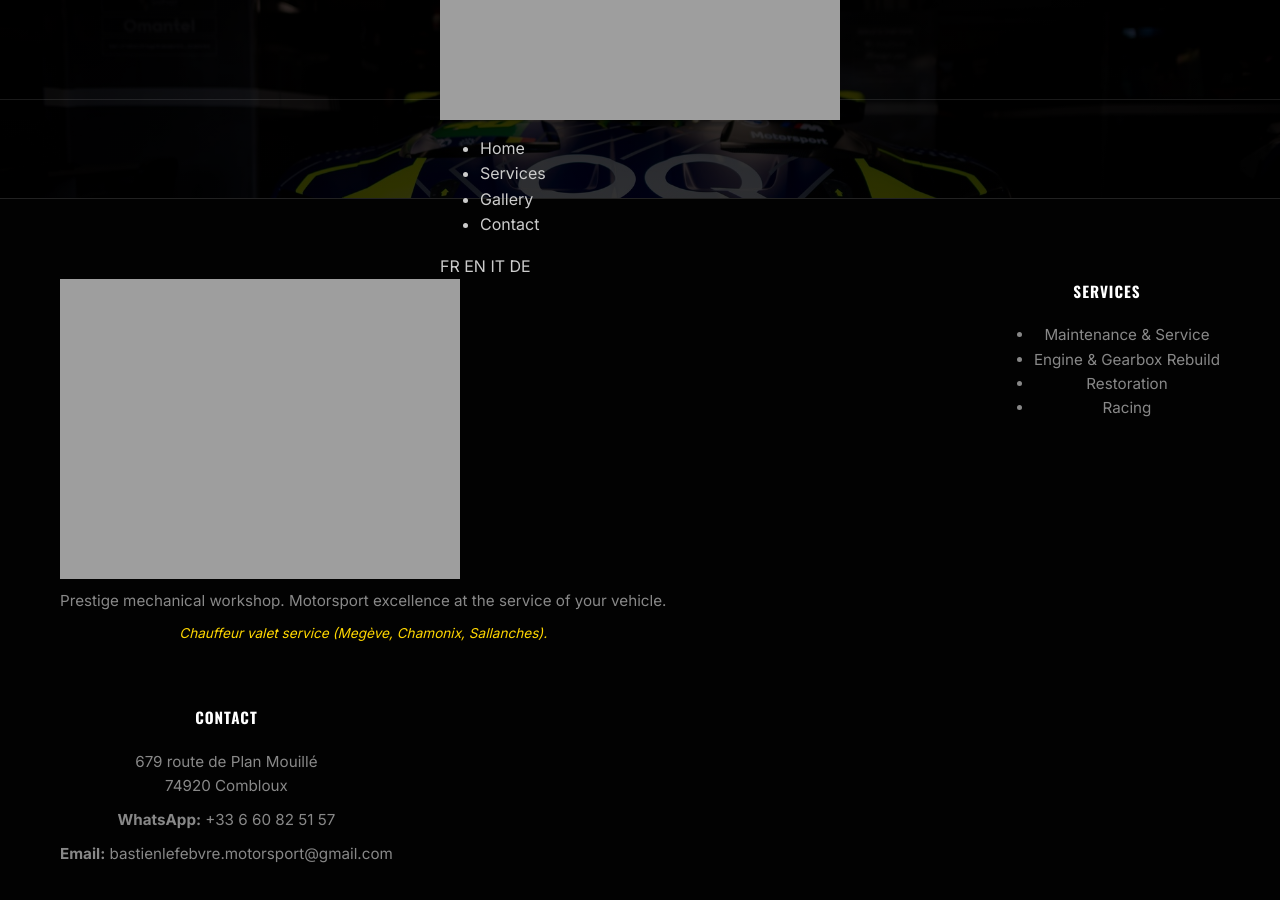
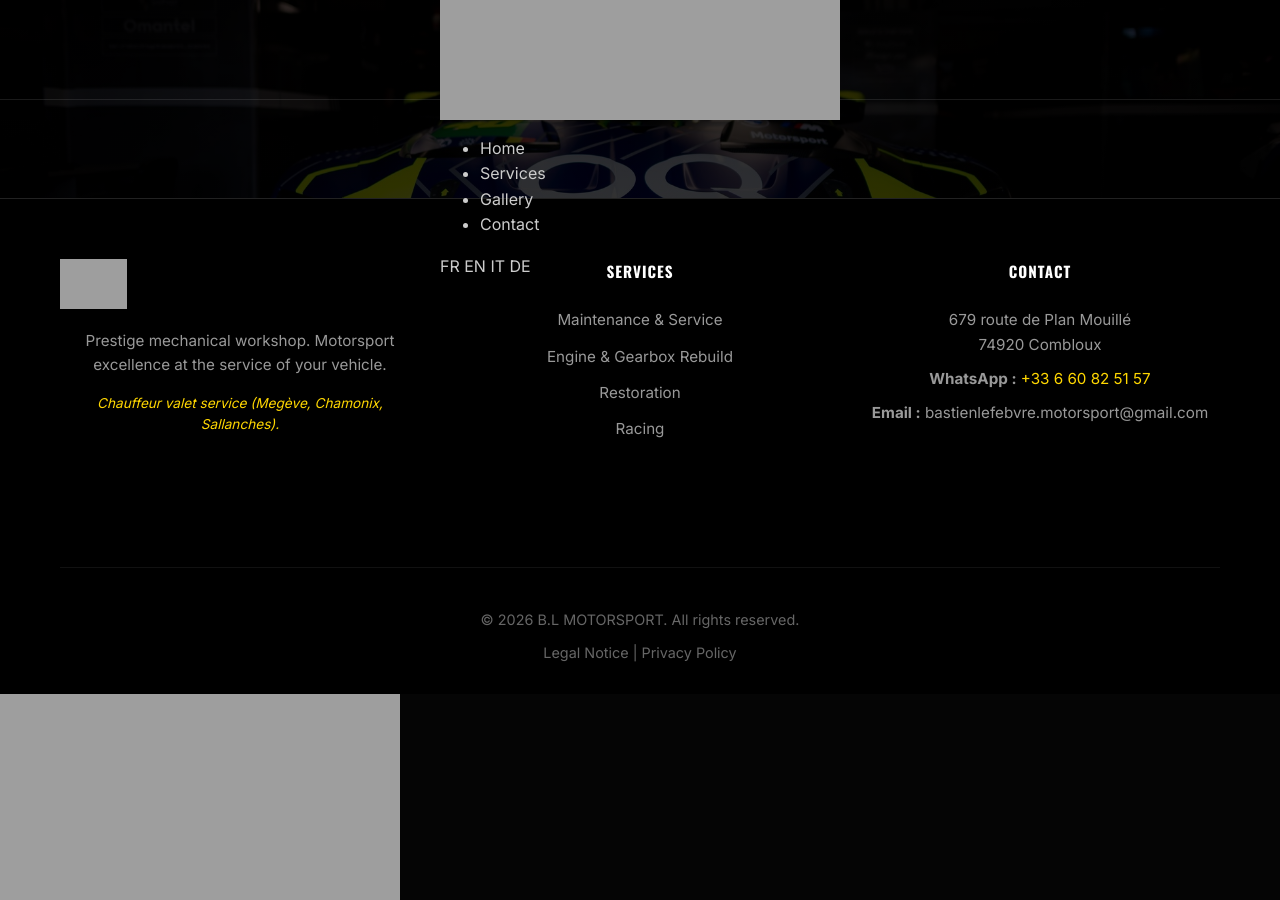
Before and after one commit to DuvalDVL/bl-motorsport, a Jekyll site: the page built from en/index.html, in a window 1280 px wide and 900 px high, scrolled down 4054 px. Built offline with Jekyll 4.4.1, drawn with Linux system fonts in a browser that asks for light colours.

Commit message:
Update default.html

```diff
--- a/_layouts/default.html
+++ b/_layouts/default.html
@@ -36,38 +36,41 @@
 
   <main>{{ content }}</main>
 
-  <footer class="site-footer">
+  <footer class="site-footer" style="background: #000; padding: 60px 0 30px 0; border-top: 1px solid #222;">
     <div class="container">
-      <div class="footer-grid">
-        <div class="footer-column footer-about">
-          <img src="{{ '/assets/img/logo-bl.png' | absolute_url }}" alt="B.L Motorsport" class="footer-logo">
-          <p>{{ site.data.locales.footer.desc[page.lang] }}</p>
-          <p class="valet-tag" style="color: #FFD700; font-style: italic; font-size: 0.85rem; margin-top: 10px;">
-            {{ site.data.locales.footer.valet_info[page.lang] }}
-          </p>
+      <div class="footer-grid" style="display: grid; grid-template-columns: repeat(auto-fit, minmax(250px, 1fr)); gap: 40px; margin-bottom: 50px;">
+
+        <div class="footer-column">
+          <img src="{{ '/assets/img/logo-bl.png' | absolute_url }}" alt="Logo B.L Motorsport" style="height: 50px; margin-bottom: 20px;">
+          <p style="color: #999; line-height: 1.6;">{{ site.data.locales.footer.desc[page.lang] }}</p>
+          <p style="color: #FFD700; font-style: italic; font-size: 0.85rem; margin-top: 15px;">{{ site.data.locales.footer.valet_info[page.lang] }}</p>
         </div>
+
         <div class="footer-column">
-          <h4 class="footer-title">{{ site.data.locales.header.services[page.lang] | uppercase }}</h4>
-          <ul class="footer-links">
-            <li><a href="{{ site.baseurl }}/{{ page.lang }}/entretien-prestige-combloux/">{{ site.data.locales.header.service_1[page.lang] }}</a></li>
-            <li><a href="{{ site.baseurl }}/{{ page.lang }}/refection-moteur-boite-prestige/">{{ site.data.locales.header.service_2[page.lang] }}</a></li>
-            <li><a href="{{ site.baseurl }}/{{ page.lang }}/restauration-vehicules-collection/">{{ site.data.locales.header.restoration[page.lang] }}</a></li>
-            <li><a href="{{ site.baseurl }}/{{ page.lang }}/competition-racing-trackday/">{{ site.data.locales.header.racing[page.lang] }}</a></li>
+          <h4 style="color: #fff; margin-bottom: 25px; font-family: 'Oswald';">{{ site.data.locales.header.services[page.lang] | upcase }}</h4>
+          <ul style="list-style: none; padding: 0;">
+            <li style="margin-bottom: 12px;"><a href="{{ site.baseurl }}/{{ page.lang }}/entretien-prestige-combloux/" style="color: #999; text-decoration: none;">{{ site.data.locales.header.service_1[page.lang] }}</a></li>
+            <li style="margin-bottom: 12px;"><a href="{{ site.baseurl }}/{{ page.lang }}/refection-moteur-boite-prestige/" style="color: #999; text-decoration: none;">{{ site.data.locales.header.service_2[page.lang] }}</a></li>
+            <li style="margin-bottom: 12px;"><a href="{{ site.baseurl }}/{{ page.lang }}/restauration-vehicules-collection/" style="color: #999; text-decoration: none;">{{ site.data.locales.header.restoration[page.lang] }}</a></li>
+            <li style="margin-bottom: 12px;"><a href="{{ site.baseurl }}/{{ page.lang }}/competition-racing-trackday/" style="color: #999; text-decoration: none;">{{ site.data.locales.header.racing[page.lang] }}</a></li>
           </ul>
         </div>
+
         <div class="footer-column">
-          <h4 class="footer-title">CONTACT</h4>
-          <p>{{ site.company.address }}<br>{{ site.company.zip }} {{ site.company.city }}</p>
-          <p><strong>WhatsApp:</strong> {{ site.company.phone }}</p>
-          <p><strong>Email:</strong> <a href="mailto:{{ site.company.email }}" style="color: inherit;">{{ site.company.email }}</a></p>
+          <h4 style="color: #fff; margin-bottom: 25px; font-family: 'Oswald';">CONTACT</h4>
+          <p style="color: #999; line-height: 1.6; margin-bottom: 10px;">
+            {{ site.company.address }}<br>{{ site.company.zip }} {{ site.company.city }}
+          </p>
+          <p style="color: #999;"><strong>WhatsApp :</strong> <span style="color: #FFD700;">{{ site.company.phone }}</span></p>
+          <p style="color: #999;"><strong>Email :</strong> <a href="mailto:{{ site.company.email }}" style="color: #999;">{{ site.company.email }}</a></p>
         </div>
       </div>
 
-      <div class="footer-bottom">
+      <div class="footer-bottom" style="text-align: center; border-top: 1px solid #111; padding-top: 30px; color: #666; font-size: 0.9rem;">
         <p>&copy; {{ "now" | date: "%Y" }} {{ site.company.name }}. {{ site.data.locales.footer.rights[page.lang] }}.</p>
-        <div class="footer-legal-links">
-          <a href="{{ site.baseurl }}/{{ page.lang }}/mentions-legales/">{{ site.data.locales.footer.legal[page.lang] }}</a> |
-          <a href="{{ site.baseurl }}/{{ page.lang }}/politique-de-confidentialite/">{{ site.data.locales.footer.privacy[page.lang] }}</a>
+        <div style="margin-top: 10px;">
+          <a href="{{ site.baseurl }}/{{ page.lang }}/mentions-legales/" style="color: #666;">{{ site.data.locales.footer.legal[page.lang] }}</a> |
+          <a href="{{ site.baseurl }}/{{ page.lang }}/politique-de-confidentialite/" style="color: #666;">{{ site.data.locales.footer.privacy[page.lang] }}</a>
         </div>
       </div>
     </div>
```
